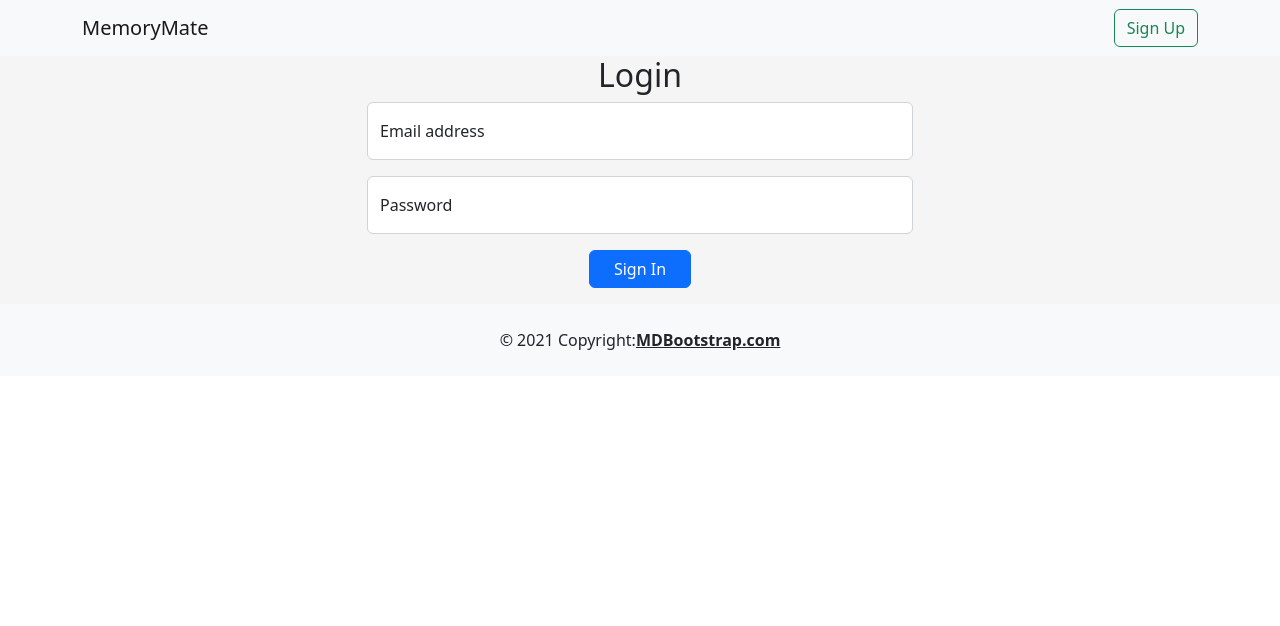
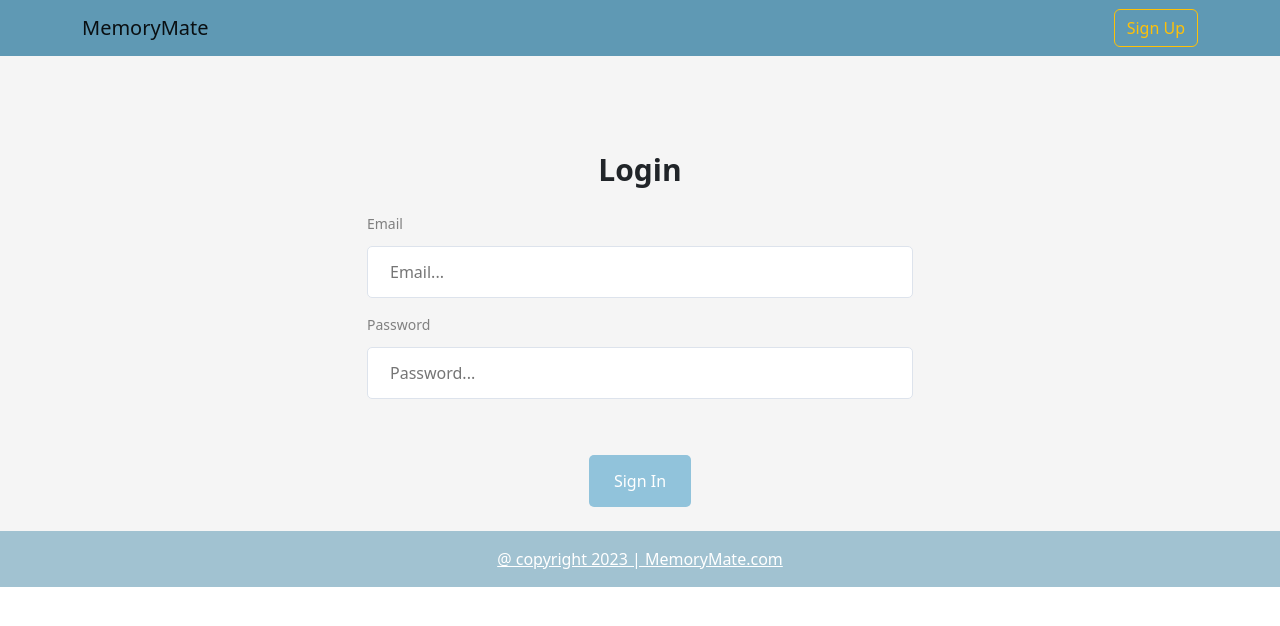
Before and after one commit to hammadShamir/memorymate, a React (Create React App) app: page /signin in a window 1280 px wide. Shown: the top 626 px of the page. Built offline with nearby package versions, Linux system fonts and the light colour scheme.

Commit message:
signin signup setting

```diff
--- a/package.json
+++ b/package.json
@@ -7,8 +7,9 @@
     "@testing-library/react": "^13.4.0",
     "@testing-library/user-event": "^13.5.0",
     "bootstrap": "^5.2.3",
-    "firebase": "^9.19.1",
+    "firebase": "^9.20.0",
     "react": "^18.2.0",
+    "react-bootstrap-v5": "^1.4.0",
     "react-dom": "^18.2.0",
     "react-redux": "^8.0.5",
     "react-router-dom": "^6.10.0",
--- a/src/App.css
+++ b/src/App.css
@@ -8,5 +8,5 @@
 
 
 #menubar{
-  background-color: #A9D3E6 !important;
+  background-color:#5f99b4 !important;
 }
--- a/src/components/Footer.js
+++ b/src/components/Footer.js
@@ -2,10 +2,18 @@ import React from 'react'
 
 const Footer = () => {
     return (
-        <footer className="text-center p-4 mt-auto bg-light" >
-            © 2021 Copyright:
-            <a className="text-reset fw-bold" href="https://mdbootstrap.com/">MDBootstrap.com</a>
-        </footer>
+<footer  className="bg-light text-center text-white">
+
+
+
+
+
+  <div className="text-center p-3" style={{backgroundColor: '#5F99B490'}}>
+
+    <a className="text-white" href="">@ copyright 2023 | MemoryMate.com</a>
+  </div>
+
+</footer>
     )
 }
 
--- a/src/components/Header.js
+++ b/src/components/Header.js
@@ -4,16 +4,16 @@ const Header = () => {
     const location = useLocation();
     const currentUrl = location.pathname;
     return (
-        <nav className="navbar navbar-expand-lg navbar-light bg-light">
+        <nav id='menubar' className="navbar navbar-expand-lg navbar-light bg-light">
             <div className="container">
                 <a className="navbar-brand" href="#">MemoryMate</a>
                 <form className="d-flex">
                     {currentUrl === "/" ? (
-                        <Link to="/signin" className="btn btn-outline-success" type="submit">
+                        <Link to="/signin" className="btn btn-outline-warning" type="submit">
                             Sign In
                         </Link>
                     ) : (
-                        <Link to="/" className="btn btn-outline-success" type="submit">
+                        <Link to="/"  className="btn btn-outline-warning" type="submit">
                             Sign Up
                         </Link>
                     )}
--- a/src/components/SignIn.js
+++ b/src/components/SignIn.js
@@ -1,61 +1,87 @@
-import React, { useState } from 'react';
+
 import { auth } from '../Firebase';
 import { useNavigate } from 'react-router-dom'
 import Alert from '../components/Alert'
 
-const SignIn = () => {
+
+
+import React, { useState } from 'react';
+import firebase from 'firebase/app';
+import 'firebase/auth';
+
+
+// Replace with your Firebase project config
+const firebaseConfig = {
+  apiKey: "YOUR_API_KEY",
+  authDomain: "YOUR_AUTH_DOMAIN",
+  projectId: "YOUR_PROJECT_ID",
+  storageBucket: "YOUR_STORAGE_BUCKET",
+  messagingSenderId: "YOUR_MESSAGING_SENDER_ID",
+  appId: "YOUR_APP_ID",
+  measurementId: "YOUR_MEASUREMENT_ID"
+};
+
+firebase.initializeApp(firebaseConfig);
+
+function SignIn() {
   const [email, setEmail] = useState('');
   const [password, setPassword] = useState('');
-    const [visible, setVisible] = useState({ message: '', isSuccess: false });
-    const navigate = useNavigate();
-
 
   const handleSignIn = async (event) => {
     event.preventDefault();
+
     try {
-            await auth.signInWithEmailAndPassword(email, password);
-            const user = auth.currentUser;
-            const token = await user.getIdToken();
-            if (token) {
-                setVisible({ message: 'Successfully Loged in', isSuccess: true });
-                setTimeout(() => {
-                    setVisible({ message: '', isSuccess: false });
-                    navigate('/home');
-                }, 2000);
-            } else {
-                setVisible({ message: 'Credentials not Valid', isSuccess: false });
-                setTimeout(() => {
-                    setVisible({ message: '', isSuccess: false });
-                }, 2000);
-            }
+      await firebase.auth().signInWithEmailAndPassword(email, password);
+      console.log('Logged in successfully');
     } catch (error) {
-            console.error(`Error signing in: ${error.code} - ${error.message}`);
+      console.error(error);
     }
   };
 
   return (
     <div className="row h-100">
-            <div className="col-10 col-md-6 m-auto">
-                <h2 className="text-center">Login</h2>
+      <div className="col-10 col-md-6 m-auto mt-5">
+        <h2 style={{ fontWeight: 'bold', fontSize: '30px' }} className=" mt-5 mb-4 text-center">Login</h2>
         <form onSubmit={handleSignIn}>
-                    <div className="form-floating mb-3">
-                        <input type="email" className="form-control" id="floatingInput" placeholder="name@example.com" name='email' onChange={(e) => setEmail(e.target.value)} />
-                        <label htmlFor="floatingInput">Email address</label>
+          <div className="formbold-mb-3">
+            <div>
+              <label htmlFor="email" className="formbold-form-label"> Email </label>
+              <input
+                type="email"
+                name="email"
+                id="email"
+                className="formbold-form-input"
+                placeholder='Email...'
+                value={email}
+                onChange={(event) => setEmail(event.target.value)}
+              />
             </div>
-                    <div className="form-floating">
-                        <input type="password" className="form-control" id="floatingPassword" placeholder="Password" name='password' onChange={(e) => setPassword(e.target.value)} />
-                        <label htmlFor="floatingPassword">Password</label>
           </div>
-                    <div className="p-3 text-center">
-                        <button type="submit" className="btn btn-primary px-4">Sign In</button>
+
+          <div className="formbold-mb-3">
+            <div>
+              <label htmlFor="password" className="formbold-form-label"> Password </label>
+              <input
+                type="password"
+                name="password"
+                id="password lastname"
+                placeholder='Password...'
+                className="formbold-form-input"
+                value={password}
+                onChange={(event) => setPassword(event.target.value)}
+              />
             </div>
+          </div>
+
+          <div className="p-3 text-center  mb-2">
+            <button type="submit" className="formbold-btn btn_lg">Sign In</button>
+          </div>
+
         </form>
-                {visible.message &&
-                    <Alert class={visible.isSuccess ? 'success' : 'danger'} message={visible.message} />
-                }
+
       </div>
     </div>
   );
-};
+}
 
 export default SignIn;
--- a/src/components/SignUp.js
+++ b/src/components/SignUp.js
@@ -9,126 +9,64 @@ import register from '../images/register1.png'
 import '../cssfiles/signup.css'
 
 const SignUp = () => {
-    const [visible, setVisible] = useState({ message: '', isSuccess: false });
-    const navigate = useNavigate();
-
-    const handleSignUp = async (event) => {
-        event.preventDefault();
-        const { email, password } = event.target.elements;
-
+  const navigate = useNavigate()
+  const [alert, setAlert] = useState({ type: '', message: '' })
+  const handleSignUp = async (e) => {
+    e.preventDefault()
+    const { firstname, lastname, email, username, password } = e.target.elements
     try {
-            // Check if email already exists
-            const emailExists = await auth.fetchSignInMethodsForEmail(email.value);
-            if (emailExists.length > 0) {
-                setVisible({ message: 'Email already exists!', isSuccess: false });
-                setTimeout(() => {
-                    setVisible({ message: '', isSuccess: false });
-                }, 2000);
-                return;
+      await auth.createUserWithEmailAndPassword(email.value, password.value)
+      await auth.currentUser.updateProfile({
+        displayName: `${firstname.value} ${lastname.value}`
+      })
+      navigate('/')
+    } catch (error) {
+      setAlert({ type: 'danger', message: error.message })
     }
-
-            // Create new user
-            await auth.createUserWithEmailAndPassword(email.value, password.value);
-            setVisible({ message: 'User created successfully!', isSuccess: true });
-            setTimeout(() => {
-                setVisible({ message: '', isSuccess: false });
-                navigate('/signin');
-            }, 2000);
-        } catch (error) {
-            setVisible({ message: error.message, isSuccess: false });
   }
-    };
 
   return (
     <div className="formbold-main-wrapper">
       <div className="formbold-form-wrappe">
         <img  src={register} alt='register ' />
-
-
-    <form   onSubmit={handleSignUp}>
+        <form onSubmit={handleSignUp}>
           <div className="formbold-form-title">
-
             <h2 style={{ fontWeight: 'bold', fontSize: '30px' }} className=" mt-5 mb-4">Register now</h2>
-        <p>
-          Lorem ipsum dolor sit amet, consectetur adipiscing elit, sed do
-          eiusmod tempor incididunt.
-        </p>
+            <p>Lorem ipsum dolor sit amet, consectetur adipiscing elit, sed do eiusmod tempor incididunt.</p>
           </div>
-
           <div className="formbold-input-flex">
             <div>
-          <label for="firstname" className="formbold-form-label">
-            First name
-          </label>
-          <input
-            type="text"
-            name="firstname"
-            id="firstname"
-            placeholder='First Name...'
-            className="formbold-form-input"
-          />
+              <label htmlFor="firstname" className="formbold-form-label"> First name </label>
+              <input type="text" name="firstname" id="firstname" placeholder='First Name...' className="formbold-form-input" />
             </div>
             <div>
-          <label for="lastname" className="formbold-form-label"> Last name </label>
-          <input
-            type="text"
-            name="lastname"
-            id="lastname"
-            className="formbold-form-input"
-            placeholder='Last Name...'
-          />
+              <label htmlFor="lastname" className="formbold-form-label"> Last name </label>
+              <input type="text" name="lastname" id="lastname" className="formbold-form-input" placeholder='Last Name...' />
             </div>
           </div>
-
           <div className="formbold-mb-3">
             <div>
-          <label for="email" className="formbold-form-label"> Email </label>
-          <input
-            type="email"
-            name="email"
-            id="email"
-            className="formbold-form-input"
-            placeholder='Email...'
-          />
+              <label htmlFor="email" className="formbold-form-label"> Email </label>
+              <input type="email" name="email" id="email" className="formbold-form-input" placeholder='Email...' />
             </div>
           </div>
-
           <div className="formbold-input-flex">
             <div>
-          <label for="username" className="formbold-form-label">
-            UserName
-          </label>
-          <input
-            type="text"
-            name="username"
-            id="username firstname"
-            placeholder='Username...'
-            className="formbold-form-input"
-          />
+              <label htmlFor="username" className="formbold-form-label">UserName</label>
+              <input type="text" name="username" id="username firstname" placeholder='Username...' className="formbold-form-input" />
             </div>
             <div>
-          <label for="password" className="formbold-form-label"> Password </label>
-          <input
-            type="password"
-            name="password"
-            id="password lastname"
-            placeholder='Password...'
-            className="formbold-form-input"
-          />
+              <label htmlFor="password" className="formbold-form-label"> Password </label>
+              <input type="password" name="password" id="password lastname" placeholder='Password...' className="formbold-form-input" />
             </div>
           </div>
-
           <div className="formbold-checkbox-wrapper">
-        <label for="supportCheckbox" className="formbold-checkbox-label">
-          By Registering , I agree to the terms, conditions, and policies
-        </label>
+            <label htmlFor="supportCheckbox" className="formbold-checkbox-label"> By Registering , I agree to the terms, conditions, and policies </label>
           </div>
-
           <button className="formbold-btn btn_lg">Register Now</button>
         </form>
       </div>
     </div>
-
   )
 }
 
--- a/src/cssfiles/signup.css
+++ b/src/cssfiles/signup.css
@@ -67,7 +67,7 @@ body {
   width: 50%;
 }
 .formbold-form-input {
-  text-align: center;
+  text-align: left;
   width: 100%;
   padding: 13px 22px;
   border-radius: 5px;
@@ -84,7 +84,7 @@ body {
   box-shadow: 0px 3px 8px rgba(0, 0, 0, 0.05);
 }
 .formbold-form-label {
-  color: #536387;
+  color: gray;
   font-size: 14px;
   line-height: 24px;
   display: block;
@@ -132,7 +132,7 @@ body {
   padding: 14px 25px;
   border: none;
   font-weight: 500;
-  background-color: #A9D3E6;
+  background-color: #91c3db;
   color: white;
   cursor: pointer;
   margin-top: 25px;
```
Also changed, not shown: 1 other file (tests, documents, lock files or other folders). Lines whose indentation alone changed are shown as unchanged.
